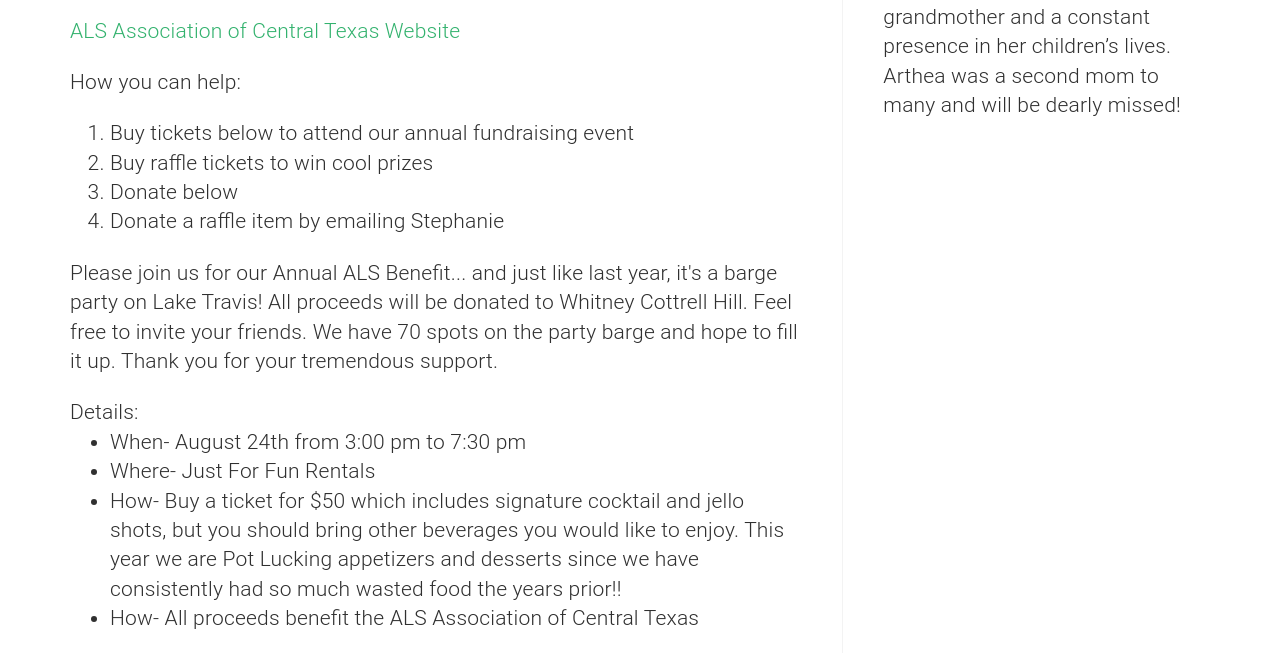
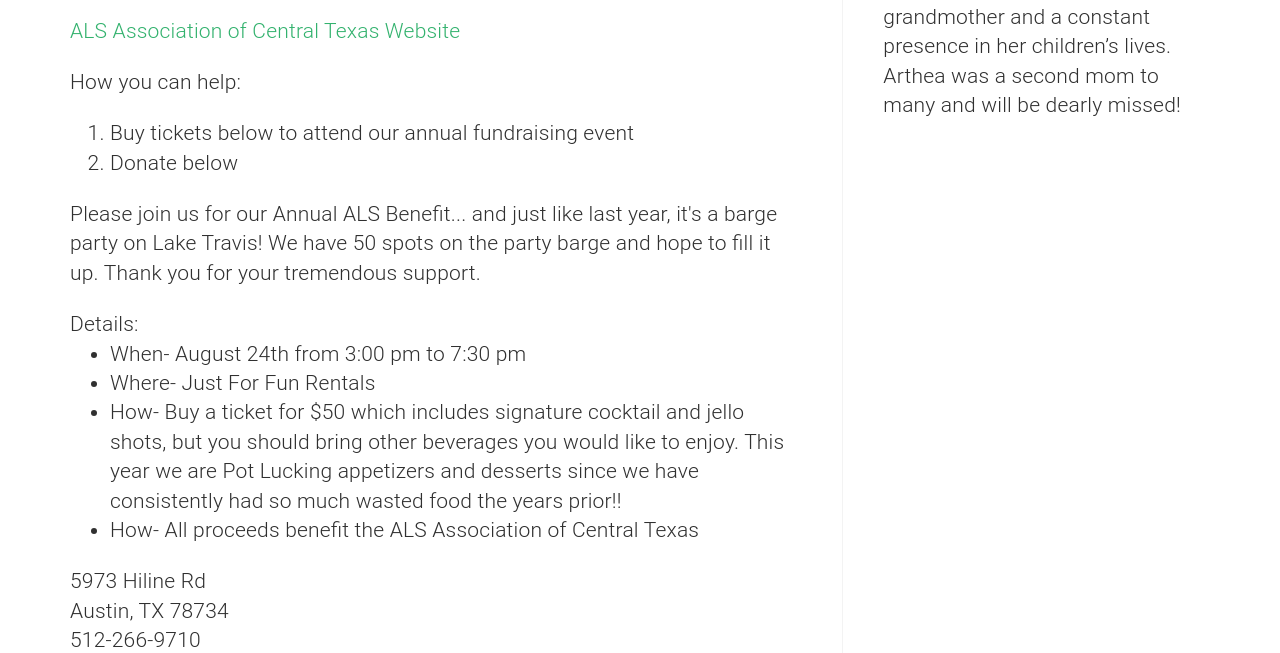
Before and after one commit to jhblacklock/artheas-angels, a plain HTML site: page index.html in a window 1280 px wide. Shown: the part 1126-1779 px from the top of the page. Drawn offline with Linux system fonts and the light colour scheme; a script that the page names is missing.

Commit message:
remove raffle text

```diff
--- a/index.html
+++ b/index.html
@@ -57,12 +57,10 @@
 
             <ol class="lead">
               <li>Buy tickets below to attend our annual fundraising event</li>
-              <li>Buy raffle tickets to win cool prizes</li>
               <li>Donate below</li>
-              <li>Donate a raffle item by emailing Stephanie</li>
             </ol>
 
-            <p class="lead">Please join us for our Annual ALS Benefit... and just like last year, it's a barge party on Lake Travis! All proceeds will be donated to Whitney Cottrell Hill. Feel free to invite your friends. We have 70 spots on the party barge and hope to fill it up. Thank you for your tremendous support.</p>
+            <p class="lead">Please join us for our Annual ALS Benefit... and just like last year, it's a barge party on Lake Travis! We have 50 spots on the party barge and hope to fill it up. Thank you for your tremendous support.</p>
 
             <b class="lead">Details:</b>
             <ul class="lead">
```
